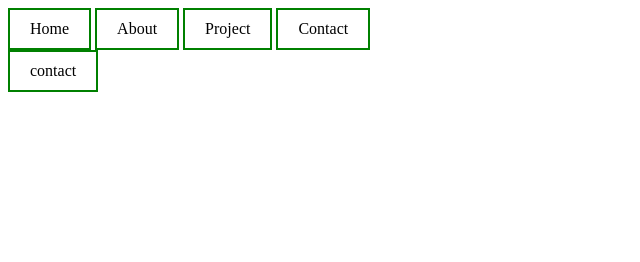
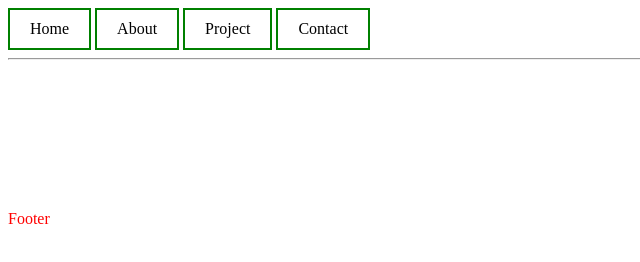
Before and after one commit to anilofficial53/anilresume, a plain HTML site: page index.html in a window 1280 px wide. Shown: the whole page, without its empty margins (0-640 px from the left). Drawn offline with Linux system fonts and the light colour scheme.

Commit message:
footer change
foot change

```diff
--- a/index.html
+++ b/index.html
@@ -14,8 +14,13 @@
         <a href="#">Project</a>
         <a href="#">Contact</a>
     </nav>
-    <footer>
-        <a href="#">contact</a>
+    <hr>
+    <br>
+    <br>
+    <br><br><br><br><br>
+
+    <footer id="footer">
+        <p>Footer</p>
     </footer>
 </body>
 </html>
--- a/style.css
+++ b/style.css
@@ -7,6 +7,10 @@ a:link, a:visited {
     text-decoration: none;
     display: inline-block;
   }
+  #footer{
+    color: red;
+
+  }
 
   a:hover, a:active {
     background-color: green;
```
